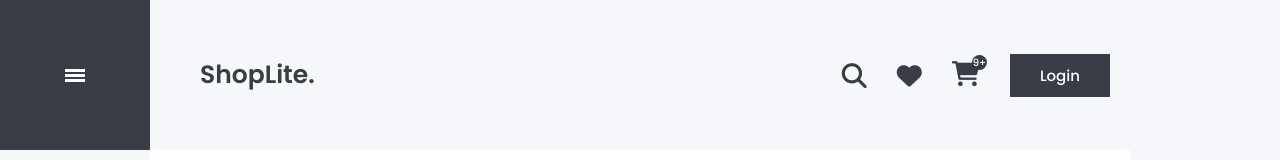
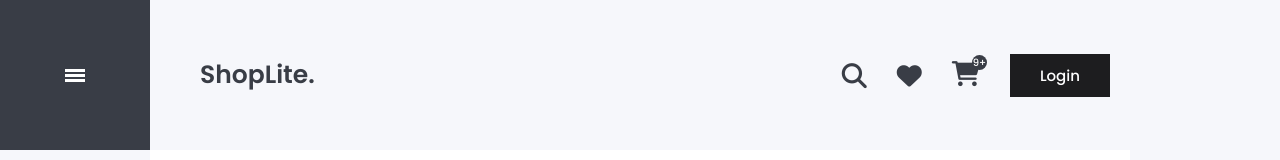
Before and after one commit to TheChrisader/mern-ecommerce-shop, a React (Create React App) app in the folder client/: page / in a window 1280 px wide. In both pictures the pointer is over the element "Login". Shown: the top 160 px of the page. Built offline with nearby package versions, Linux system fonts and the light colour scheme.

Commit message:
button styling

```diff
--- a/client/src/components/Navbar/Navbar.scss
+++ b/client/src/components/Navbar/Navbar.scss
@@ -78,6 +78,12 @@
   font-weight: 500;
   padding: 10px 30px;
   background-color: $primaryColor;
+  cursor: pointer;
+  transition: background-color 0.5s ease;
+
+  &:hover {
+    background-color: $primaryDarkColor;
+  }
 }
 
 .right {
--- a/client/src/components/Product/Product.scss
+++ b/client/src/components/Product/Product.scss
@@ -60,6 +60,11 @@
   justify-content: center;
   align-items: center;
   cursor: pointer;
+  transition: background-color 0.2s ease;
+
+  &:hover {
+    background-color: $primaryDarkColor;
+  }
 }
 
 .item-icon,
--- a/client/src/components/Slider/Slider.scss
+++ b/client/src/components/Slider/Slider.scss
@@ -61,6 +61,13 @@
   width: toRem(190px);
   background-color: $backgroundColor;
   border: solid 2px $primaryColor;
+  transition: background-color 0.3s ease, color 0.3s ease;
+  cursor: pointer;
+
+  &:hover {
+    background-color: $primaryColor;
+    color: $white;
+  }
 }
 
 .slider-img-wrapper {
--- a/client/src/components/Widget/Widget.scss
+++ b/client/src/components/Widget/Widget.scss
@@ -37,6 +37,7 @@
 .more {
   color: $textColor;
   font-weight: 500;
+  cursor: pointer;
 }
 
 @include tabletBreakpoint {
--- a/client/src/pages/Home/Home.tsx
+++ b/client/src/pages/Home/Home.tsx
@@ -13,7 +13,6 @@ const Home: React.FC = () => {
 
   const trendTitleRef = useRef<HTMLHeadingElement | null>(null);
   let isTrendVisible = useObserver(trendTitleRef);
-  console.log(isTrendVisible);
 
   return (
     <>
--- a/client/src/styles/_variables.scss
+++ b/client/src/styles/_variables.scss
@@ -1,5 +1,6 @@
 // Colors
 $primaryColor: rgb(57, 61, 70);
+$primaryDarkColor: rgb(29, 29, 31);
 $secondaryColor: rgb(105, 128, 143);
 
 $backgroundColor: rgb(246, 247, 251);
```
